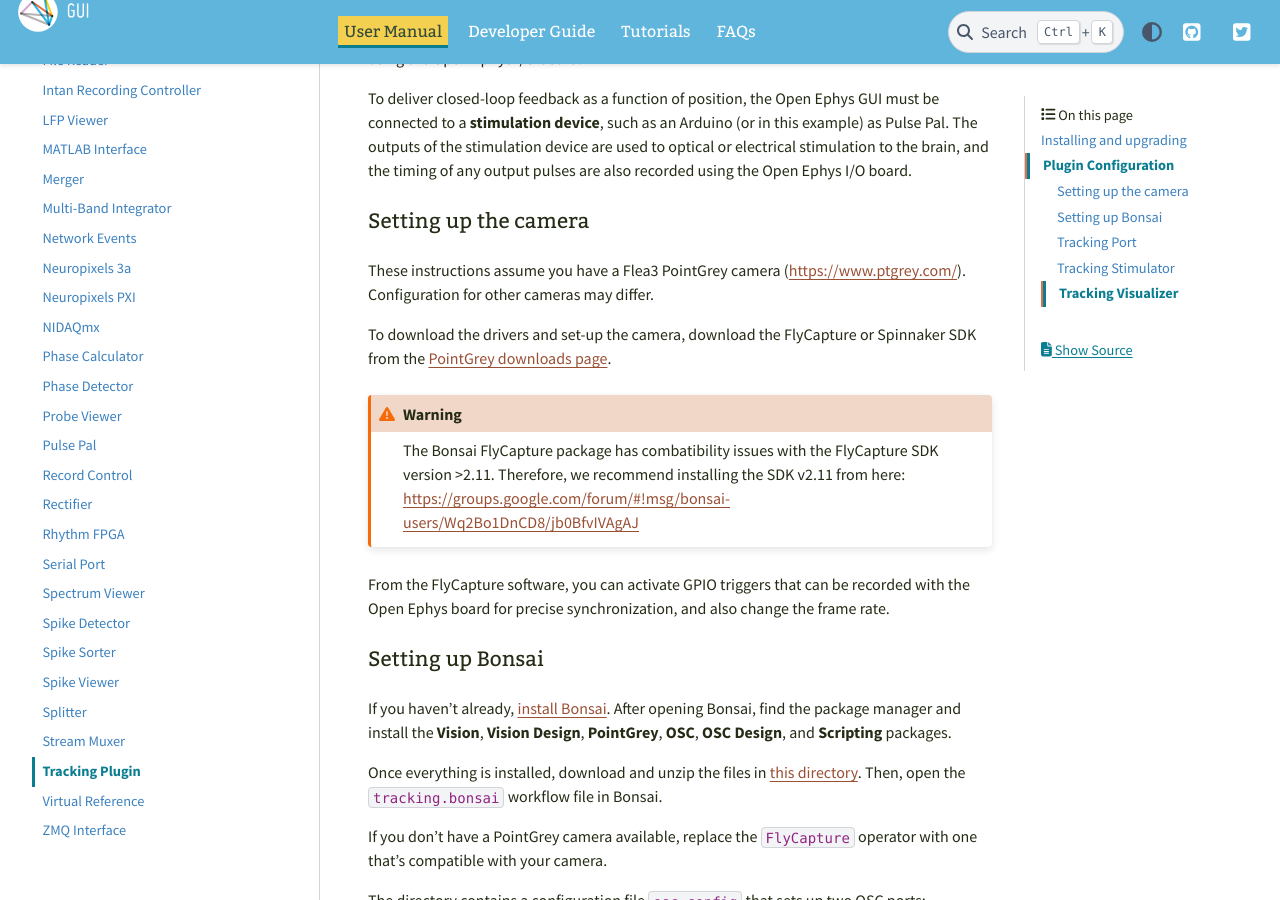
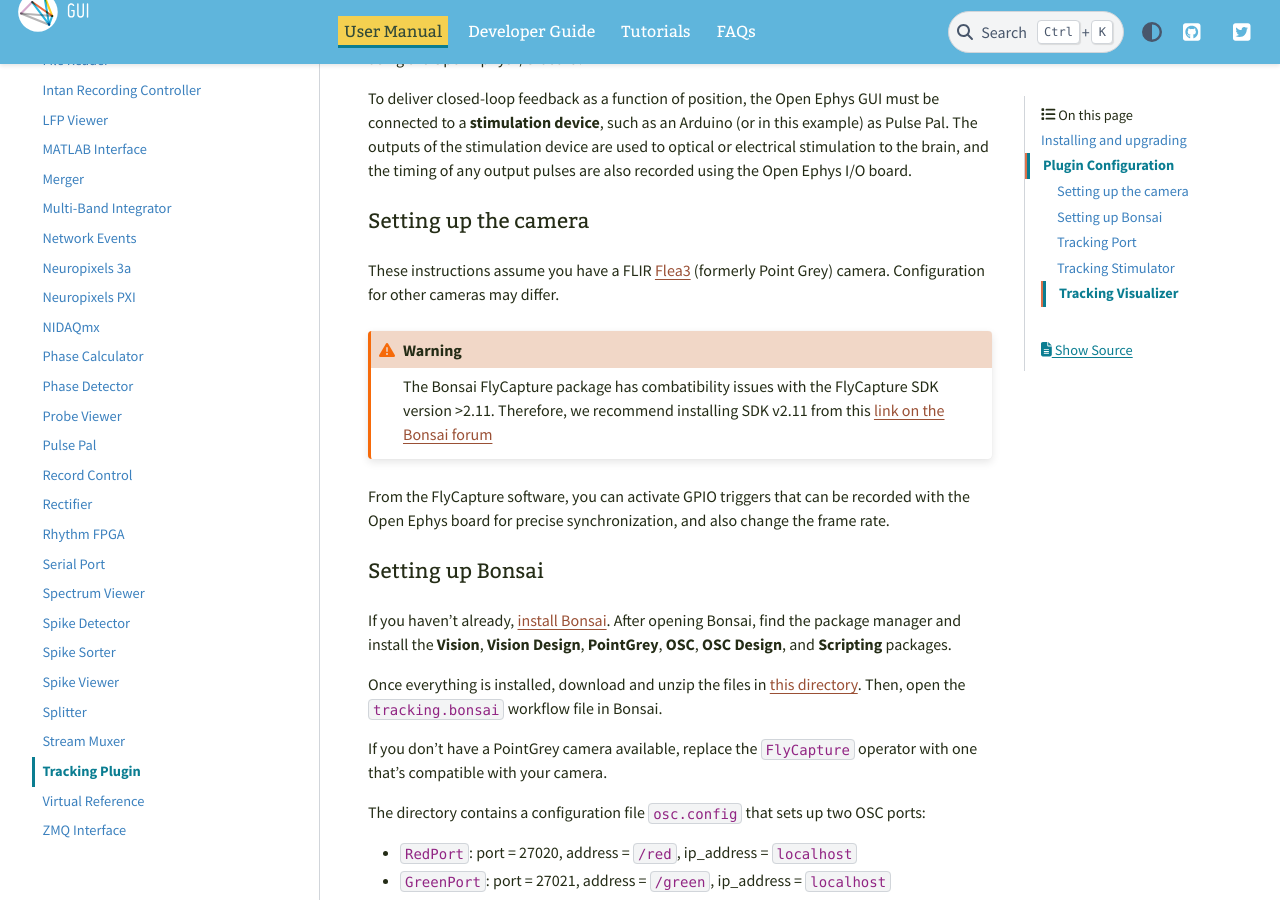
Before and after one commit to open-ephys/gui-docs, a Sphinx documentation site: the page built from source/User-Manual/Plugins/Tracking-Plugin.rst, in a window 1280 px wide and 900 px high, scrolled down 1940 px. Built offline with Sphinx 7.4.7 and the PyData theme 0.15.4, drawn with Linux system fonts in a browser that asks for light colours.

Commit message:
Fix links

```diff
--- a/source/Tutorials/Closed-Loop-Latency.rst
+++ b/source/Tutorials/Closed-Loop-Latency.rst
@@ -21,7 +21,7 @@
 
 * 1 `Open Ephys Acquisition Board <https://open-ephys.org/acquisition-system/eux9baf6a5s8tid06hk1mw5aafjdz1>`__ with 5V power supply and USB cable (headstages are optional)
 * 2 `Open Ephys I/O Boards <https://open-ephys.org/acquisition-system/io-board-pcb>`__ with HDMI cables
-* 2 Arduinos with 5V operating voltage (e.g. `Arduino Uno <https://store.arduino.cc/usa/arduino-uno-rev3>`__). along with the appropriate USB cables
+* 2 Arduinos with 5V operating voltage (e.g. `Arduino Uno <https://store-usa.arduino.cc/products/arduino-uno-rev3/?selectedStore=us>`__). along with the appropriate USB cables
 * 2 BNC cables
 * 2 BNC Female-to-Binding Post Adapters (e.g., `Thorlabs T1452 <https://www.thorlabs.com/thorproduct.cfm?partnumber=T1452>`__)
 * 4 hookup wires (minimum 5" long) with bare ends
--- a/source/User-Manual/Plugins/Tracking-Plugin.rst
+++ b/source/User-Manual/Plugins/Tracking-Plugin.rst
@@ -44,11 +44,9 @@
 Setting up the camera
 ----------------------
 
-These instructions assume you have a Flea3 PointGrey camera (https://www.ptgrey.com/). Configuration for other cameras may differ.
+These instructions assume you have a FLIR `Flea3 <https://www.flir.com/products/flea3-usb3/>`__ (formerly Point Grey) camera. Configuration for other cameras may differ.
 
-To download the drivers and set-up the camera, download the FlyCapture or Spinnaker SDK from the `PointGrey downloads page <https://www.ptgrey.com/support/downloads>`__.
-
-.. warning:: The Bonsai FlyCapture package has combatibility issues with the FlyCapture SDK version >2.11. Therefore, we recommend installing the SDK v2.11 from here: https://groups.google.com/forum/#!msg/bonsai-users/Wq2Bo1DnCD8/jb0BfvIVAgAJ
+.. warning:: The Bonsai FlyCapture package has combatibility issues with the FlyCapture SDK version >2.11. Therefore, we recommend installing SDK v2.11 from this `link on the Bonsai forum <https://groups.google.com/forum/#!msg/bonsai-users/Wq2Bo1DnCD8/jb0BfvIVAgAJ>`__
 
 From the FlyCapture software, you can activate GPIO triggers that can be recorded with the Open Ephys board for precise synchronization, and also change the frame rate.
 
```
